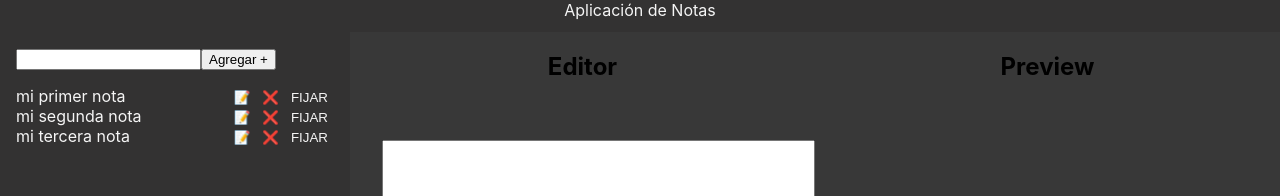
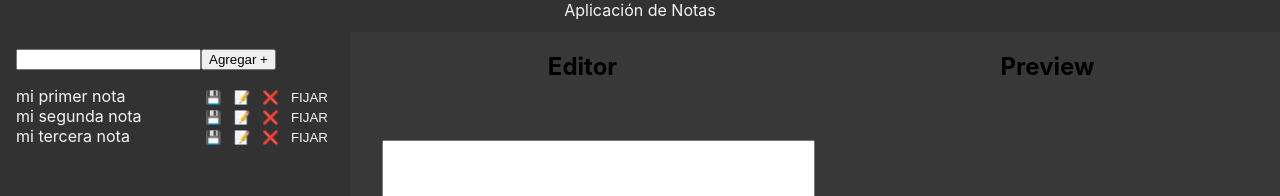
Before and after one commit to MarceloAPuppio/notas, a React (Create React App) app: page / in a window 1280 px wide. Shown: the top 196 px of the page. Built offline with nearby package versions, Linux system fonts and the light colour scheme.

Commit message:
little cambios

```diff
--- a/src/components/listItem.js
+++ b/src/components/listItem.js
@@ -25,6 +25,7 @@ const ListItem = (nota) => {
     <li className="panel-listNotes__item">
       {nota.title}
       <div className="panel-listNotes__item__buttonwrapper">
+        <button>💾</button>
         <button onClick={handleEditNote}>📝</button>
         <button onClick={handleClickDelete}>❌</button>
         <button onClick={handleClickPin}>{nota.pinned ? "📌" : "FIJAR"}</button>
```
